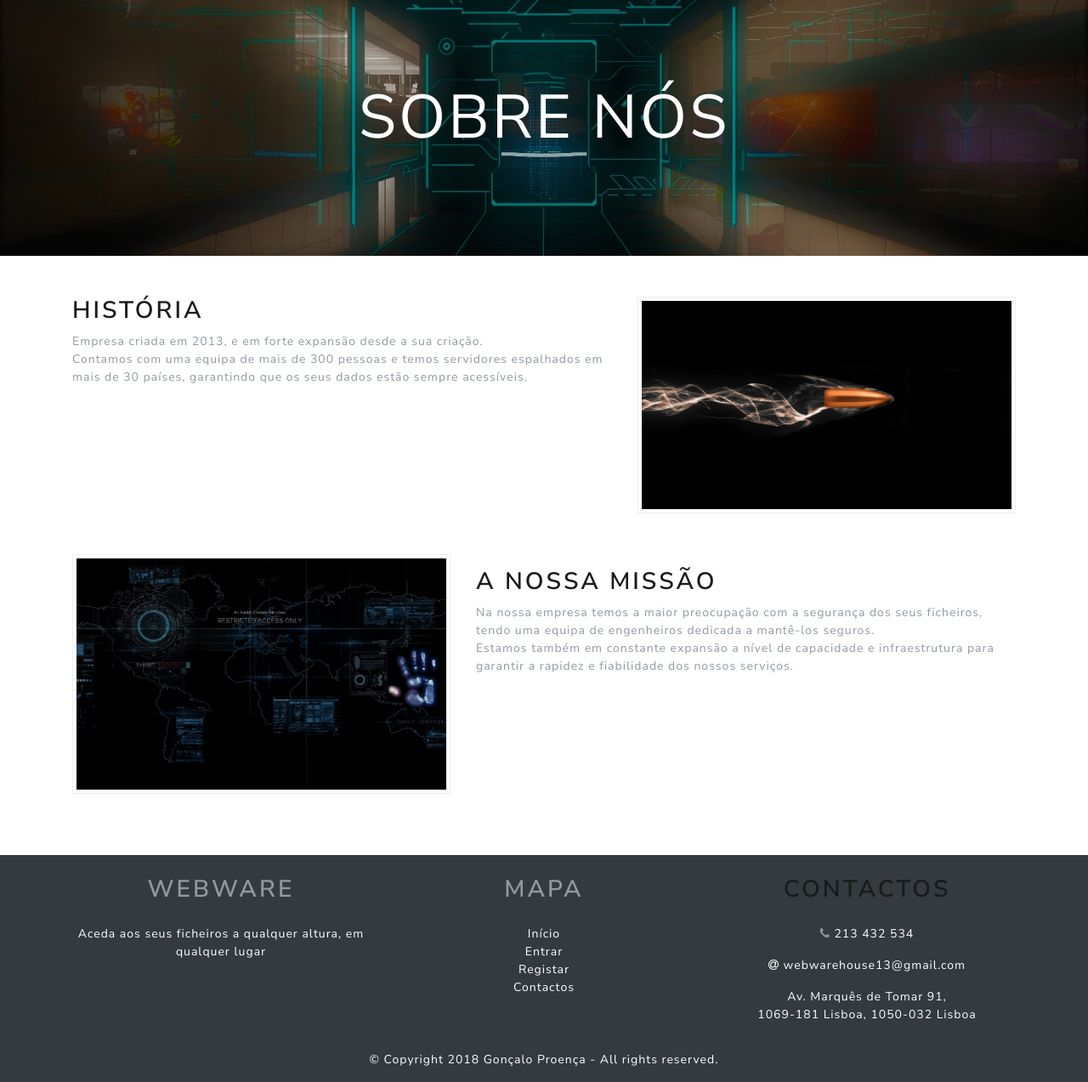
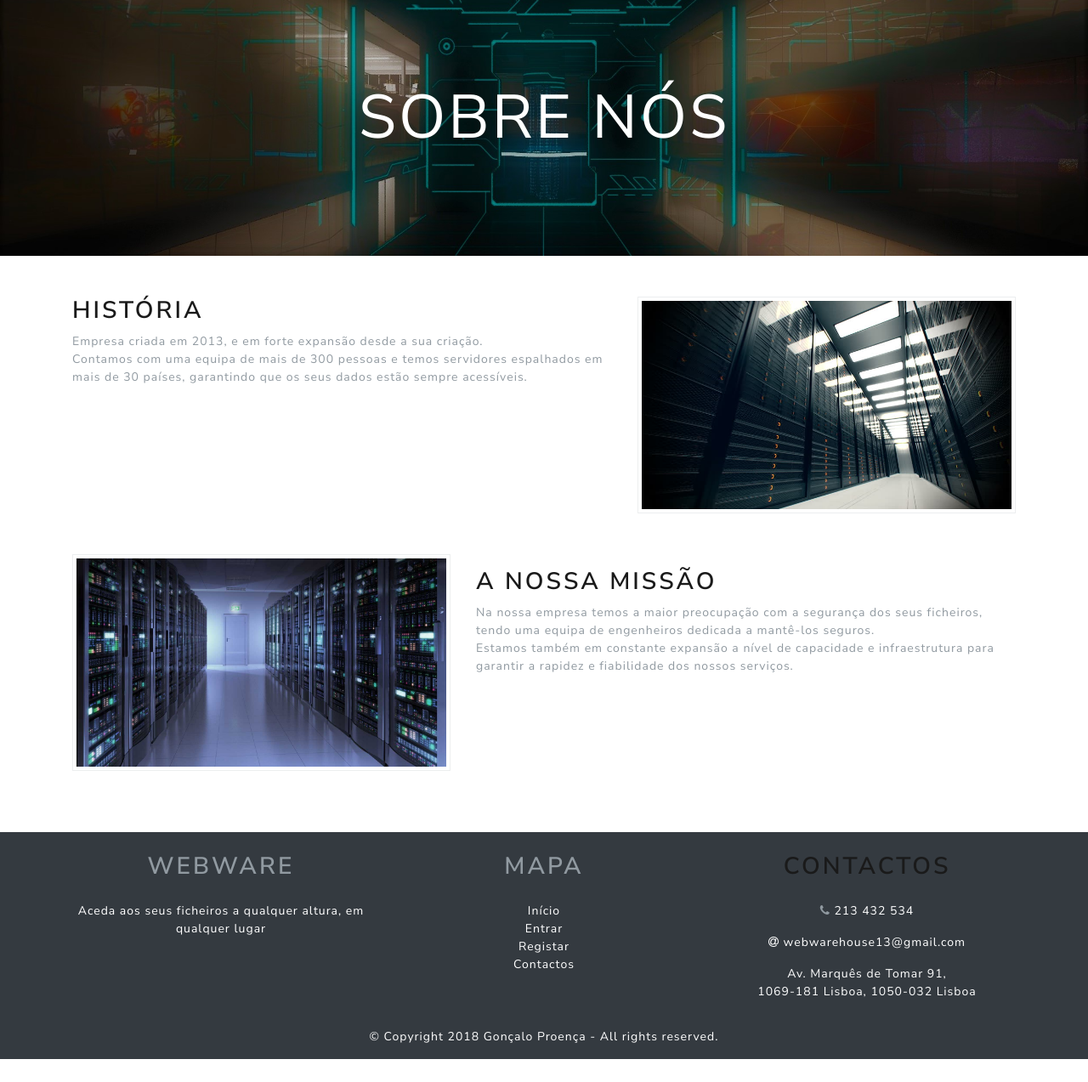
Before and after one commit to gjproenca/phpProject, a PHP site: page /public/about.php in a window 1280 px wide. Shown: the part 97-1370 px from the top of the page at 85% size. After the commit the page ends 1343 px from the top, so only its background shows below. Run offline with PHP 8.4, Linux system fonts and the light colour scheme.

Commit message:
add about page, add images, add text

```diff
--- a/inc/masterpage-public/footer.php
+++ b/inc/masterpage-public/footer.php
@@ -8,6 +8,7 @@
                 <div class="mt-4 col-md-4">
                     <h2 class="mb-4 text-secondary">Mapa</h2>
                     <ul class="list-unstyled">
+                        <!-- TODO: add about -->
                         <a href="./../public/index.php" class="text-white">Início</a>
                         <br>
                         <a href="./../public/sign-in.php" class="text-white">Entrar</a>
--- a/inc/masterpage-public/header.php
+++ b/inc/masterpage-public/header.php
@@ -23,7 +23,7 @@
 <body>
     <!--body container-->
     <div>
-
+        <!-- TODO: add about -->
         <nav class="navbar navbar-expand-md bg-primary navbar-dark">
             <div class="container">
                 <a class="navbar-brand" href="./../public/index.php">Webware</a>
--- a/public/about.php
+++ b/public/about.php
@@ -1,6 +1,6 @@
 <?php include './../inc/masterpage-public/header.php';?>
 
-<div class="py-5 text-center" style="background-image: url(./../resources/images/warehouse.jpg); background-size: cover; background-repeat: no-repeat; background-position: center center;">
+<div class="py-5 text-center" style="background-image: url(./../resources/images/about.jpg); background-size: cover; background-repeat: no-repeat; background-position: center center;">
     <div class="container py-5">
         <div class="row">
             <div class="col-md-12">
@@ -22,12 +22,12 @@
                 </p>
             </div>
             <div class="col-md-5 align-self-center">
-                <img class="img-fluid d-block w-100 img-thumbnail" src="./../resources/images/bullet.jpg">
+                <img class="img-fluid d-block w-100 img-thumbnail" src="./../resources/images/about-1.jpg">
             </div>
         </div>
         <div class="row">
             <div class="col-md-5">
-                <img class="img-fluid d-block mb-4 w-100 img-thumbnail" src="./../resources/images/security.jpg">
+                <img class="img-fluid d-block mb-4 w-100 img-thumbnail" src="./../resources/images/about-2.jpg">
             </div>
             <div class="col-md-7">
                 <h2 class="text-primary pt-3">A nossa missão</h2>
--- a/public/index.php
+++ b/public/index.php
@@ -1,6 +1,6 @@
 <?php include './../inc/masterpage-public/header.php';?>
 
-<div class="py-5 text-center" style="background-image: url(./../resources/images/warehouse.jpg); background-size: cover; background-repeat: no-repeat; background-position: center center;">
+<div class="py-5 text-center" style="background-image: url(./../resources/images/index.jpg); background-size: cover; background-repeat: no-repeat; background-position: center center;">
     <div class="container py-5">
         <div class="row">
             <div class="col-md-12">
```
Also changed, not shown: resources/images/about-1.jpg (added), resources/images/about-2.jpg (added), resources/images/about.jpg (renamed from resources/images/warehouse.jpg), resources/images/index.jpg (added).
